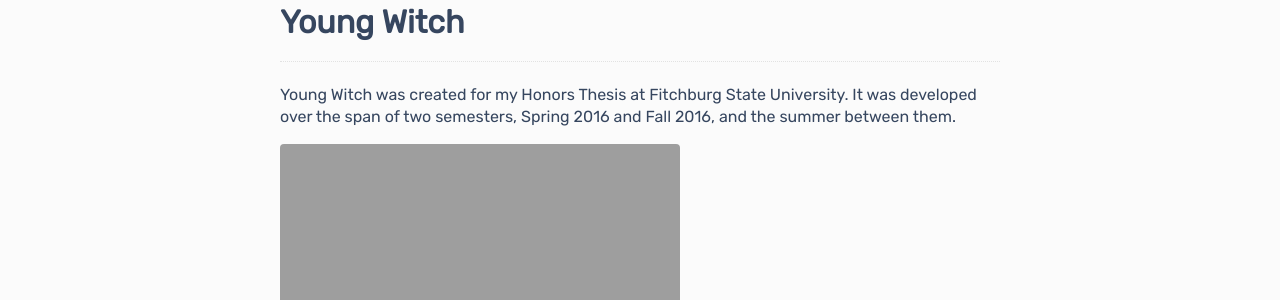
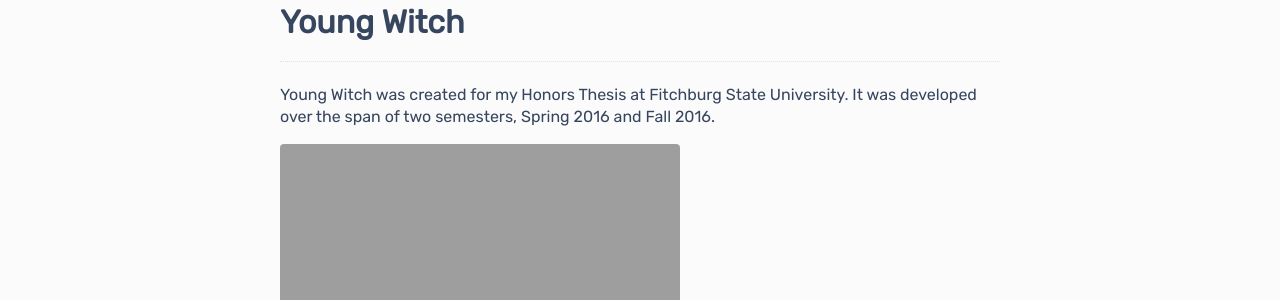
Before and after one commit to DaniBSolomon/danibsolomon.github.io, a Jekyll site: the page built from _games/2016-12-01-young-witch.md, in a window 1280 px wide. Shown: the part 435-735 px from the top of the page. Built offline with Jekyll 4.4.1, drawn with Linux system fonts in a browser that asks for light colours.

Commit message:
Update 2016-12-01-young-witch.md

```diff
--- a/_games/2016-12-01-young-witch.md
+++ b/_games/2016-12-01-young-witch.md
@@ -3,7 +3,7 @@ title: Young Witch
 image: yw_main_character.png
 ---
 
-Young Witch was created for my Honors Thesis at Fitchburg State University. It was developed over the span of two semesters, Spring 2016 and Fall 2016, and the summer between them.
+Young Witch was created for my Honors Thesis at Fitchburg State University. It was developed over the span of two semesters, Spring 2016 and Fall 2016.
 
 ![cool game]({{ site.github.url }}/img/yw_main_character.png)
 
```
